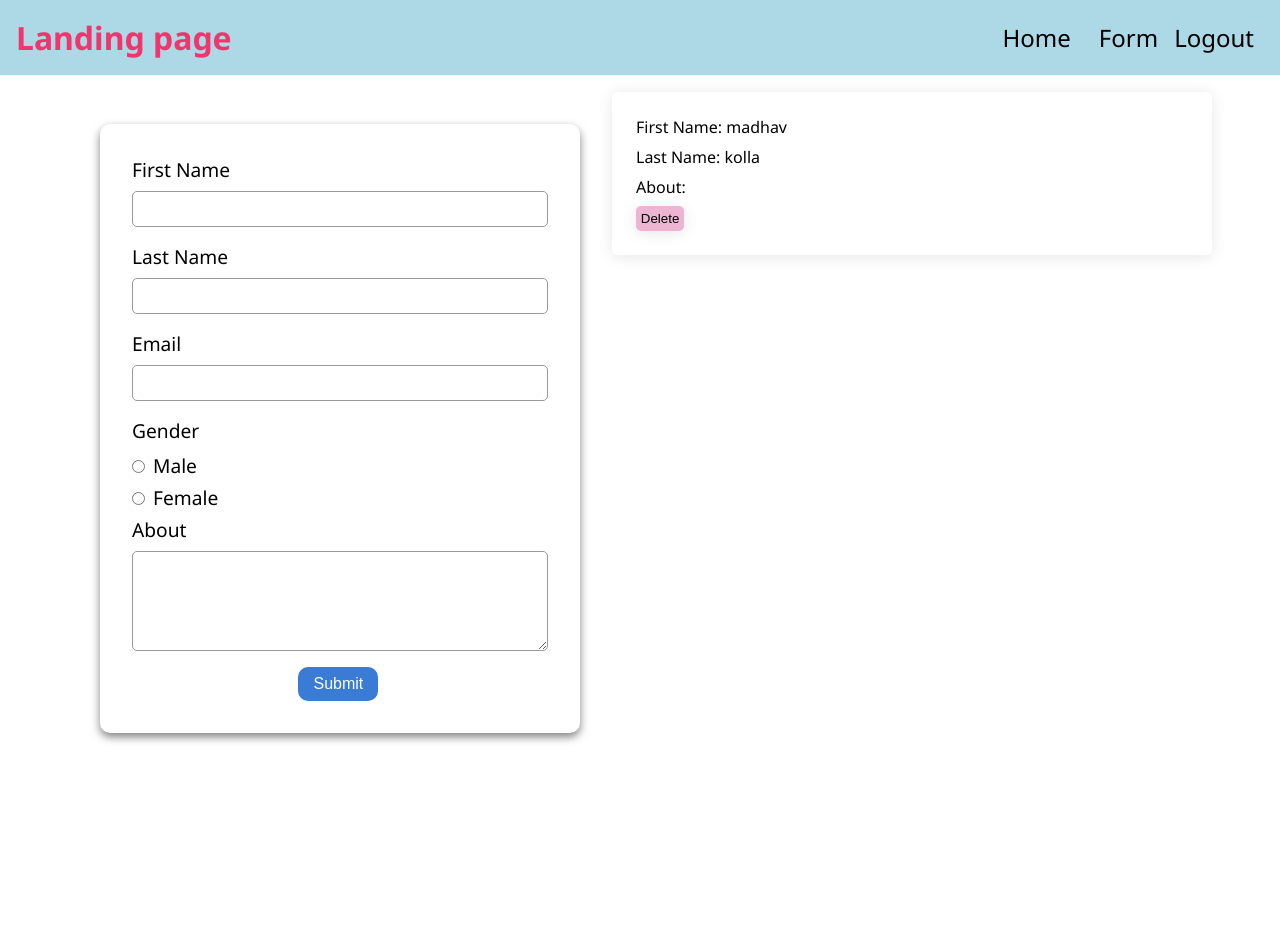
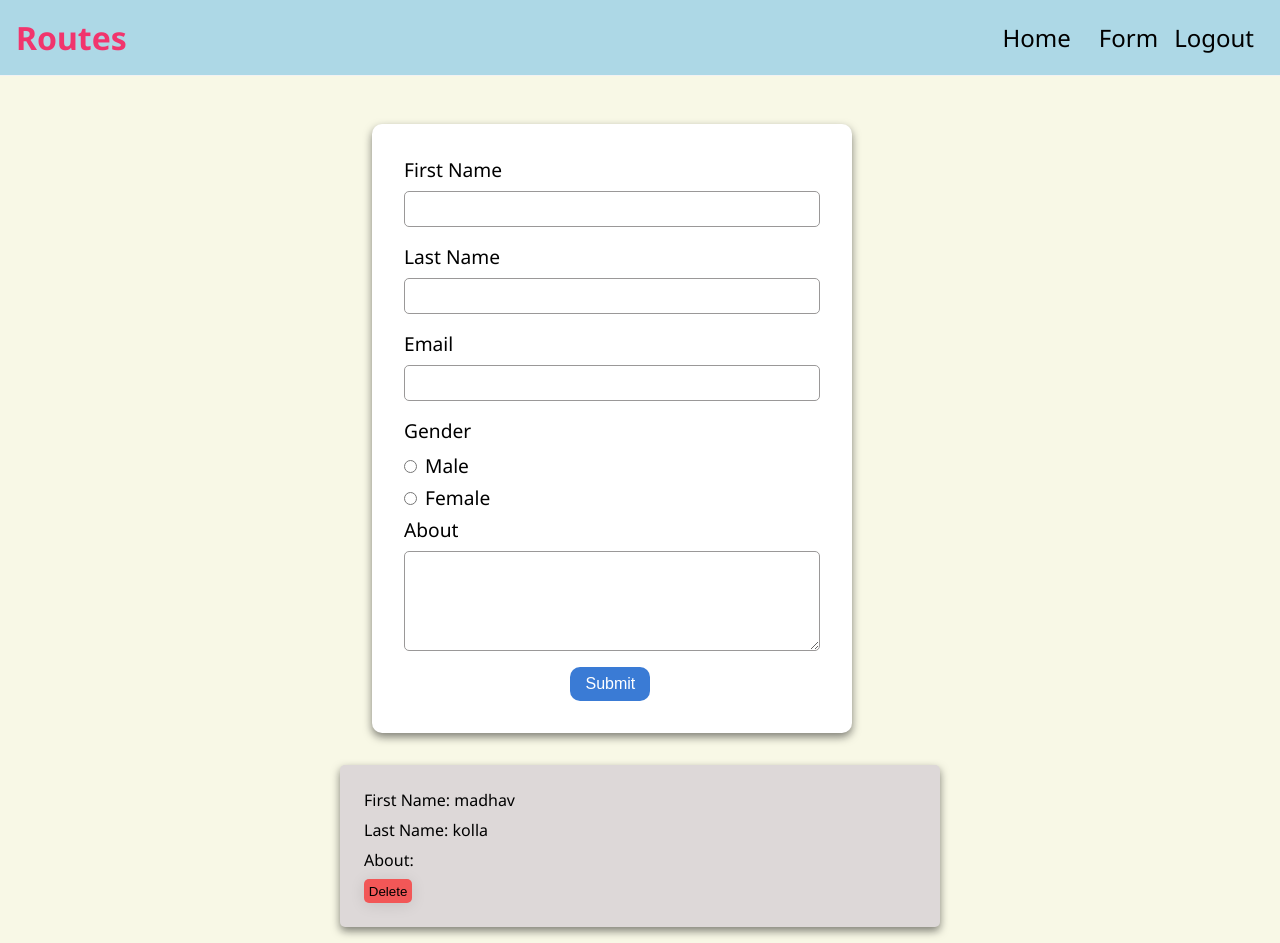
Before and after one commit to MadhavaRaoKolla/Routers, a React app: page /form in a window 1280 px wide. Before the commit the page ends 800 px from the top, so only its background shows below. Built offline with nearby package versions, Linux system fonts and the light colour scheme; data requests are answered from the project's data file; sample sign-in values are in the browser's storage; the HTML template or start-up script is replaced by a standard one.

Commit message:
account id added to form data

```diff
--- a/data/db.json
+++ b/data/db.json
@@ -1,15 +1,15 @@
 {
   "data": [
     {
-      "id": "18d2",
+      "id": "d113",
       "firstname": "madhav",
       "lastname": "kolla",
       "username": "f",
       "dob": "2002-06-16",
       "gender": "Male",
       "email": "madhavaraokolla2@gmail.com",
-      "password": "aa",
-      "confirmpassword": "aa"
+      "password": "f",
+      "confirmpassword": "f"
     }
   ]
 }
--- a/src/App.scss
+++ b/src/App.scss
@@ -9,6 +9,7 @@
 body{
     height: 100vh;
     font-family: Noto Sans;
+    background-color: rgb(248, 248, 230);
 }
 
 .content{
--- a/src/Components/Form/Form.jsx
+++ b/src/Components/Form/Form.jsx
@@ -28,16 +28,15 @@ const Form = () => {
 
   const handleSubmit = async (e) => {
     e.preventDefault();
+    const id = JSON.parse(localStorage.getItem('user')).id;
     try{
       const response = await fetch('http://localhost:3000/data',{
         method:'POST',
         headers: {'Content-Type': 'application/json'},
-        body: JSON.stringify(formData)
+        body:JSON.stringify({...formData,account_id:id})
       });
 
-      if(!response.ok){
-        throw new Error("Updating failed...")
-      }
+      if(!response.ok)  throw new Error("Updating failed...");
       const newData = await response.json();
       setData([...data,newData]);
       setFormData({
@@ -66,8 +65,8 @@ const Form = () => {
   }
 
   return (
-    <>
-    <form className='data' onSubmit={handleSubmit}>
+    <div >
+      <form className='data' onSubmit={handleSubmit}>
         <label>First Name</label>
         <input type="text" name='firstname' value={formData.firstname} onChange={handleChange} />
         <label>Last Name</label>
@@ -85,8 +84,8 @@ const Form = () => {
         <textarea name="about" value={formData.about} onChange={handleChange} required></textarea>
         <input type="submit" />
       </form>
-      {data && <Item data={data} handleDelete={handleDelete}/>}
-      </>
+        {data && <Item data={data} handleDelete={handleDelete}/>}
+    </div>
   )
 }
 
--- a/src/Components/Item/Item.scss
+++ b/src/Components/Item/Item.scss
@@ -1,11 +1,11 @@
 .user-info {
-    background-color: white;
+    background-color: rgb(221, 216, 216);
     padding: 1.5rem;
     border-radius: 5px;
-    box-shadow: 0 2px 15px rgba(0, 0, 0, 0.1);
+    box-shadow: 0 4px 8px rgba(7, 7, 7, 0.5);
     width: 37.5rem;
     margin-bottom: 1rem;
-    transition: transform 0.5s ease;
+    transition: transform 0.3s ease;
 
     &:hover{
       transform: scale(1.02);
@@ -21,7 +21,7 @@
       box-shadow: 0 2px 15px rgba(0, 0, 0, 0.1);
       transition: transform 0.2s ease;
       border: none;
-      background-color: #edb5d1;
+      background-color: rgb(242, 87, 87);
 
       &:hover{
         transform: scale(1.1);
--- a/src/Components/Nav/Nav.jsx
+++ b/src/Components/Nav/Nav.jsx
@@ -13,7 +13,7 @@ const Nav = () => {
   }
   return (
    <nav className="navbar">
-    <h1>Landing page</h1>
+    <h1>Routes</h1>
     <div className="links">
         {user ?
           ( <>
--- a/src/Components/Nav/Nav.scss
+++ b/src/Components/Nav/Nav.scss
@@ -13,6 +13,7 @@
 
  .links {
     margin-left: auto;
+
     button{
       font-family: Noto Sans;
       background: transparent;
--- a/src/Pages/Login/Login.jsx
+++ b/src/Pages/Login/Login.jsx
@@ -34,7 +34,8 @@ const Login = () => {
             setData({ username:'',password:''});
             alert("Login successful!");
             login(users[i]);
-            navigate('/');
+            // navigate('/');
+            navigate(`/`)
             break;
           }
         }
--- a/src/Pages/Login/Login.scss
+++ b/src/Pages/Login/Login.scss
@@ -11,6 +11,7 @@
     border-radius: 8px;
     box-shadow: 0 4px 8px rgba(7, 7, 7, 0.5);
     border: 1px solid #ccc;
+    background-color: white;
 
     .form {
         display: flex;
@@ -60,7 +61,7 @@
             font-size: 1rem;
             width: 5rem;
             text-align: center;
-            transition: transform 0.3s ease;
+            transition: transform 0.2s ease;
 
             &:hover {
                 transform: scale(1.1);
--- a/src/Pages/Register/Register.scss
+++ b/src/Pages/Register/Register.scss
@@ -7,6 +7,7 @@
   border-radius: 10px;
   box-shadow: 0 4px 8px rgba(7, 7, 7, 0.5);
   border: 1px solid #bfbbbb;
+  background-color: white;
 
   .signup-form{
     display: flex;
@@ -73,7 +74,7 @@
       border: none;
       background-color: #3a7bd5;
       color: white;
-      transition: transform 0.3s ease;
+      transition: transform 0.2s ease;
       cursor: pointer;
       &:hover{
              transform: scale(1.1);
```
Also changed, not shown: data/form.json (+11 -1 lines).
